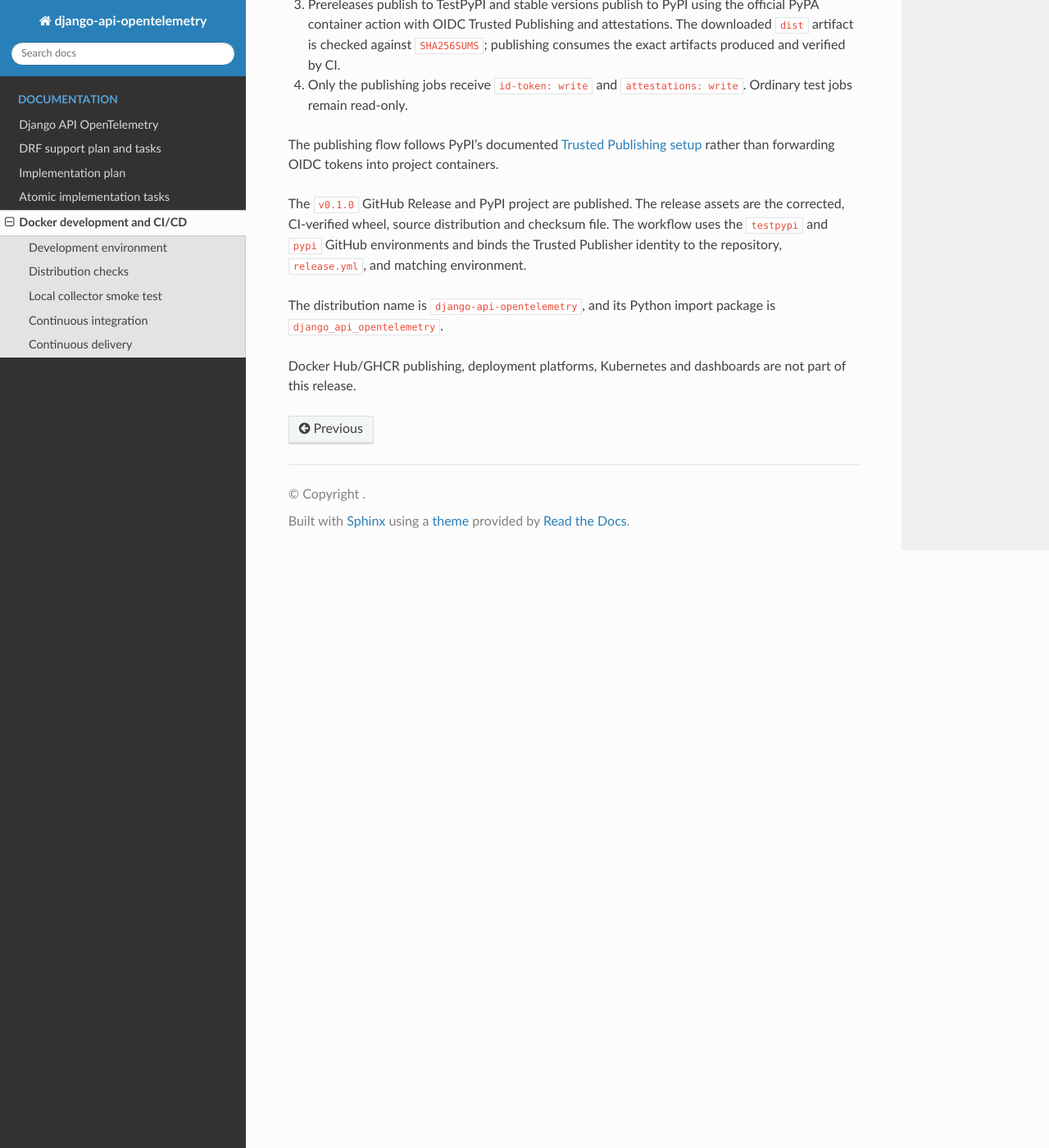
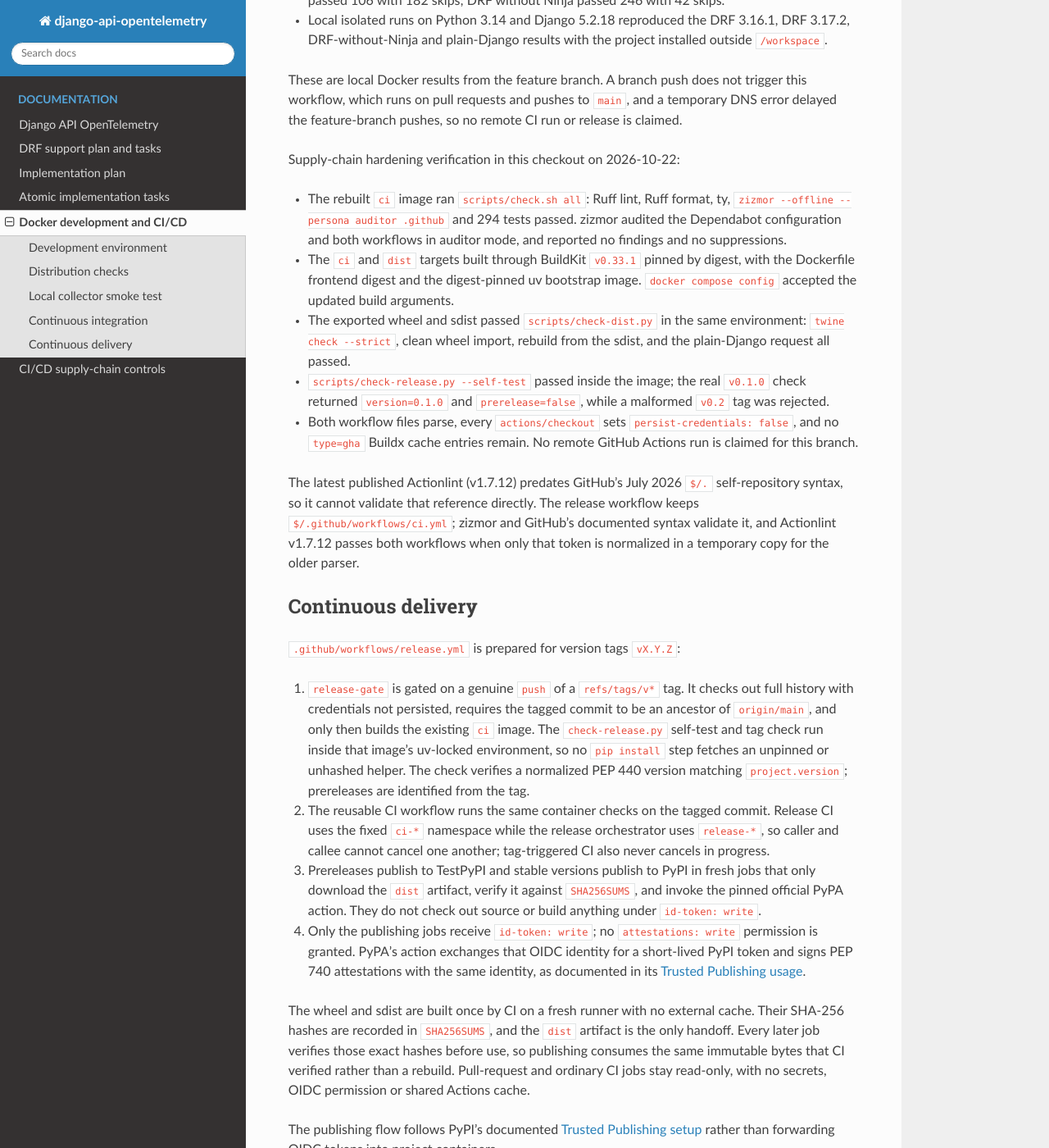
Before and after one commit to minipps/django-api-opentelemetry, a Sphinx documentation site: the page built from docs/development-and-ci.md, in a window 1280 px wide and 1400 px high, scrolled down 6065 px. Shown: the whole window at 82% size. Built offline with Sphinx 7.4.7 and the Read the Docs theme 3.1.0, drawn with Linux system fonts in a browser that asks for light colours; some of the changed text lies outside the part shown.

Commit message:
security: harden CI/CD and configure grouped Dependabot updates

````diff
--- a/compose.yaml
+++ b/compose.yaml
@@ -6,7 +6,6 @@
     target: dev
     args:
       PYTHON_VERSION: ${PYTHON_VERSION:-3.14}
-      UV_VERSION: ${UV_VERSION:-0.13.5}
       LOCAL_UID: ${LOCAL_UID:-1000}
       LOCAL_GID: ${LOCAL_GID:-1000}
   image: django-ninja-opentelemetry-dev
--- a/docs/development-and-ci.md
+++ b/docs/development-and-ci.md
@@ -5,7 +5,8 @@
 `compose.yaml`, `scripts/`, `ops/otel-collector.yaml` and `.github/workflows/`.
 The [implementation plan](implementation-plan.md) records the design, the
 [DRF support plan](drf-support.md) records the frozen framework contract, and
-[task status](tasks.md) records what has actually been verified.
+[task status](tasks.md) records what has actually been verified. Repository-level
+controls are listed in [CI/CD supply-chain controls](supply-chain-security.md).
 
 ## Development environment
 
@@ -14,7 +15,8 @@
 
 The single `Dockerfile` has `dev`, `ci` and `dist` targets. The supported Python
 images are pinned by digest for 3.12, 3.13 and 3.14; `PYTHON_VERSION` defaults to
-`3.14`. uv is installed at a pinned `UV_VERSION` (currently `0.13.5`), and the
+`3.14`. uv is copied from the digest-pinned official
+`ghcr.io/astral-sh/uv:0.13.5` image instead of being installed with pip, and the
 committed `uv.lock` is installed with `uv sync --locked`. Runtime dependencies
 and development tools live under `/opt/venv`, so mounting the checkout at
 `/workspace` does not hide the environment. The development image installs the
@@ -66,10 +68,14 @@
 ```
 
 `scripts/check.sh` accepts `lint`, `test` or `all` and forwards pytest arguments.
-Its lint mode runs Ruff, Ruff format check and `ty check --python /opt/venv src`.
-The explicit `--python /opt/venv` matters because a host-created `.venv` under the
-mounted checkout can otherwise be detected by ty and produce a `pyvenv.cfg`
-warning.
+Its lint mode runs Ruff, Ruff format check, `ty check --python /opt/venv src`
+and `zizmor --offline --persona auditor .github`. The explicit `--python /opt/venv`
+matters because a host-created `.venv` under the mounted checkout can otherwise
+be detected by ty and produce a `pyvenv.cfg` warning. zizmor is part of the
+locked `dev` dependency group, so workflow and Dependabot security checks use the same
+reproducible environment as the rest of CI. The `ci` image includes `.github` so
+the checked-in workflows and Dependabot configuration can be audited inside the
+image.
 
 The image build performs the dependency sync; normal test commands must not
 resync or rewrite the lockfile. Rebuild the image after changing `pyproject.toml`
@@ -194,19 +200,33 @@
 ## Continuous integration
 
 `.github/workflows/ci.yml` runs on pull requests and pushes to `main`, and is
-reusable from the release workflow. It has read-only repository permissions and
-uses Buildx with GitHub Actions cache. All third-party actions are pinned to
-commit SHAs: `actions/checkout` v7.0.1, `docker/setup-buildx-action` v4.4.1,
+reusable from the release workflow. It runs on `ubuntu-24.04` with explicit job
+timeouts, read-only repository permissions and `persist-credentials: false` on
+every checkout. All third-party actions are pinned to full commit SHAs:
+`actions/checkout` v7.0.1, `docker/setup-buildx-action` v4.4.1,
 `docker/build-push-action` v7.4.0, `actions/upload-artifact` v7.0.2,
 `actions/download-artifact` v8.0.2 and `pypa/gh-action-pypi-publish` v1.14.3.
-Docker documents the [GitHub Actions integration](https://docs.docker.com/build/ci/github-actions/)
+Docker base images, the uv bootstrap image and the BuildKit image are pinned by
+digest, and the Dockerfile frontend directive is digest-pinned as well. BuildKit
+is passed inline through `driver-opts` on every Buildx setup, so updating that
+digest is an explicit manual review rather than a tag-following update. Docker
+documents the [GitHub Actions integration](https://docs.docker.com/build/ci/github-actions/)
 and [multi-stage build targets](https://docs.docker.com/build/building/multi-stage/).
+
+CI deliberately does not use the GitHub Actions cache. Buildx never reads or
+writes `type=gha` cache entries, so a publishing artifact cannot consume mutable
+cache state written by an earlier run. Local Docker/BuildKit layer reuse within a
+single fresh runner and the Dockerfile's uv cache mounts remain; those layers are
+not shared between jobs or workflow runs. The tradeoff is slower cold builds for
+reproducible, isolated release artifacts.
 
 The jobs are:
 
 1. **Lint and default environment** — validate `docker compose config`, build the
    `ci` image, run the `check-dist.py` and `check-release.py` self-tests, then run
-   `scripts/check.sh all` against the committed locked environment.
+   `scripts/check.sh all` against the committed locked environment. The same
+   locked image runs `zizmor --offline --persona auditor .github` and fails on
+   any finding, including low-severity auditor findings with no suppressions.
 2. **Python/Django matrix** — nine jobs for Python 3.12/3.13/3.14 and Django
    5.2/6.0/6.1, using `Django~=X.0`, Ninja 1.7.1, DRF 3.18.3 and the
    `ninja,drf,otlp` extras through `scripts/compat.sh`.
@@ -214,9 +234,10 @@
    3.16.1, DRF 3.17.2, plain Django without Ninja or DRF, API-only without the
    SDK/exporters, DRF without Ninja, and the minimum OpenTelemetry 1.44
    dependency set. These use Python 3.12 and Django 5.2.
-4. **Artifacts** — build wheel/sdist from the `dist` target, verify both wheel
-   origins with `scripts/check-dist.py` outside the source tree, record SHA-256
-   hashes and upload the checked distributions.
+4. **Artifacts** — build wheel/sdist from the `dist` target on a fresh runner
+   without external cache, verify both wheel origins with `scripts/check-dist.py`
+   outside the source tree, record SHA-256 hashes and upload the checked
+   distributions.
 5. **Collector smoke** — download the checked distribution artifact, verify its
    hashes, start the collector under a unique Compose project name, run the
    smoke service, capture collector logs, and tear down the profile with `down -v`.
@@ -276,21 +297,62 @@
 temporary DNS error delayed the feature-branch pushes, so no remote CI run or
 release is claimed.
 
+Supply-chain hardening verification in this checkout on 2026-10-22:
+
+- The rebuilt `ci` image ran `scripts/check.sh all`: Ruff lint, Ruff format, ty,
+  `zizmor --offline --persona auditor .github` and 294 tests passed. zizmor
+  audited the Dependabot configuration and both workflows in auditor mode, and
+  reported no findings and no suppressions.
+- The `ci` and `dist` targets built through BuildKit `v0.33.1` pinned by digest,
+  with the Dockerfile frontend digest and the digest-pinned uv bootstrap image.
+  `docker compose config` accepted the updated build arguments.
+- The exported wheel and sdist passed `scripts/check-dist.py` in the same
+  environment: `twine check --strict`, clean wheel import, rebuild from the
+  sdist, and the plain-Django request all passed.
+- `scripts/check-release.py --self-test` passed inside the image; the real
+  `v0.1.0` check returned `version=0.1.0` and `prerelease=false`, while a
+  malformed `v0.2` tag was rejected.
+- Both workflow files parse, every `actions/checkout` sets
+  `persist-credentials: false`, and no `type=gha` Buildx cache entries remain.
+  No remote GitHub Actions run is claimed for this branch.
+
+The latest published Actionlint (v1.7.12) predates GitHub's July 2026 `$/.`
+self-repository syntax, so it cannot validate that reference directly. The
+release workflow keeps `$/.github/workflows/ci.yml`; zizmor and GitHub's
+documented syntax validate it, and Actionlint v1.7.12 passes both workflows when
+only that token is normalized in a temporary copy for the older parser.
+
 ## Continuous delivery
 
 `.github/workflows/release.yml` is prepared for version tags `vX.Y.Z`:
 
-1. `release-gate` checks out full history, requires the tagged commit to be an
-   ancestor of `origin/main`, and runs `scripts/check-release.py` to verify a
-   normalized PEP 440 version matching `project.version`. Prereleases are
-   identified from the tag.
+1. `release-gate` is gated on a genuine `push` of a `refs/tags/v*` tag. It checks
+   out full history with credentials not persisted, requires the tagged commit to
+   be an ancestor of `origin/main`, and only then builds the existing `ci` image.
+   The `check-release.py` self-test and tag check run inside that image's
+   uv-locked environment, so no `pip install` step fetches an unpinned or
+   unhashed helper. The check verifies a normalized PEP 440 version matching
+   `project.version`; prereleases are identified from the tag.
 2. The reusable CI workflow runs the same container checks on the tagged commit.
-3. Prereleases publish to TestPyPI and stable versions publish to PyPI using the
-   official PyPA container action with OIDC Trusted Publishing and attestations.
-   The downloaded `dist` artifact is checked against `SHA256SUMS`; publishing
-   consumes the exact artifacts produced and verified by CI.
-4. Only the publishing jobs receive `id-token: write` and
-   `attestations: write`. Ordinary test jobs remain read-only.
+   Release CI uses the fixed `ci-*` namespace while the release orchestrator uses
+   `release-*`, so caller and callee cannot cancel one another; tag-triggered CI
+   also never cancels in progress.
+3. Prereleases publish to TestPyPI and stable versions publish to PyPI in fresh
+   jobs that only download the `dist` artifact, verify it against `SHA256SUMS`,
+   and invoke the pinned official PyPA action. They do not check out source or
+   build anything under `id-token: write`.
+4. Only the publishing jobs receive `id-token: write`; no `attestations: write`
+   permission is granted. PyPA's action exchanges that OIDC identity for a
+   short-lived PyPI token and signs PEP 740 attestations with the same identity,
+   as documented in its
+   [Trusted Publishing usage](https://github.com/pypa/gh-action-pypi-publish#trusted-publishing).
+
+The wheel and sdist are built once by CI on a fresh runner with no external
+cache. Their SHA-256 hashes are recorded in `SHA256SUMS`, and the `dist` artifact
+is the only handoff. Every later job verifies those exact hashes before use, so
+publishing consumes the same immutable bytes that CI verified rather than a
+rebuild. Pull-request and ordinary CI jobs stay read-only, with no secrets, OIDC
+permission or shared Actions cache.
 
 The publishing flow follows PyPI's documented
 [Trusted Publishing setup](https://docs.pypi.org/trusted-publishers/using-a-publisher/)
--- a/docs/index.rst
+++ b/docs/index.rst
@@ -10,3 +10,4 @@
    implementation-plan
    tasks
    development-and-ci
+   supply-chain-security
--- a/pyproject.toml
+++ b/pyproject.toml
@@ -46,6 +46,7 @@
     "ty>=0.0.1",
     "uv_build>=0.13,<0.14",
     "uvicorn>=0.34",
+    "zizmor>=1.31,<2",
 ]
 
 [tool.pytest.ini_options]
````
Also changed, not shown: docs/supply-chain-security.md (added, +69 -0 lines), 8 other files.
